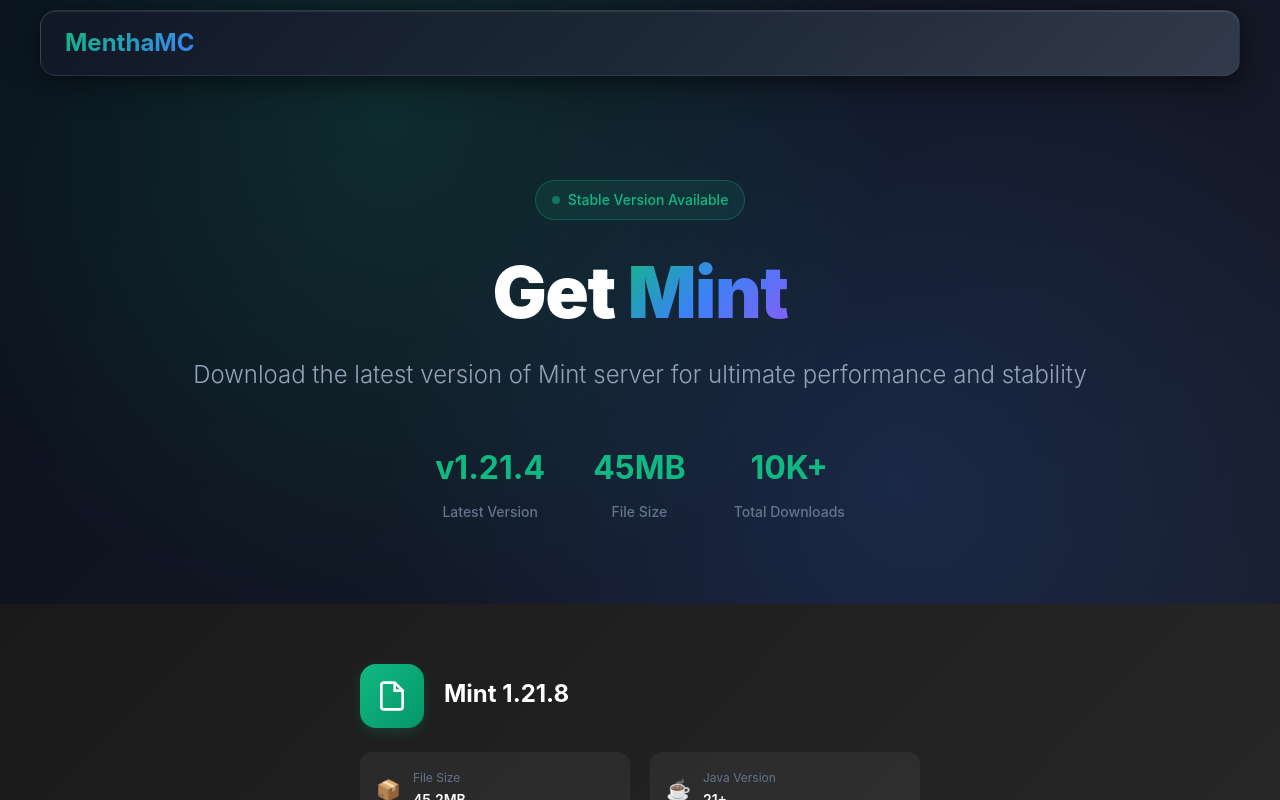
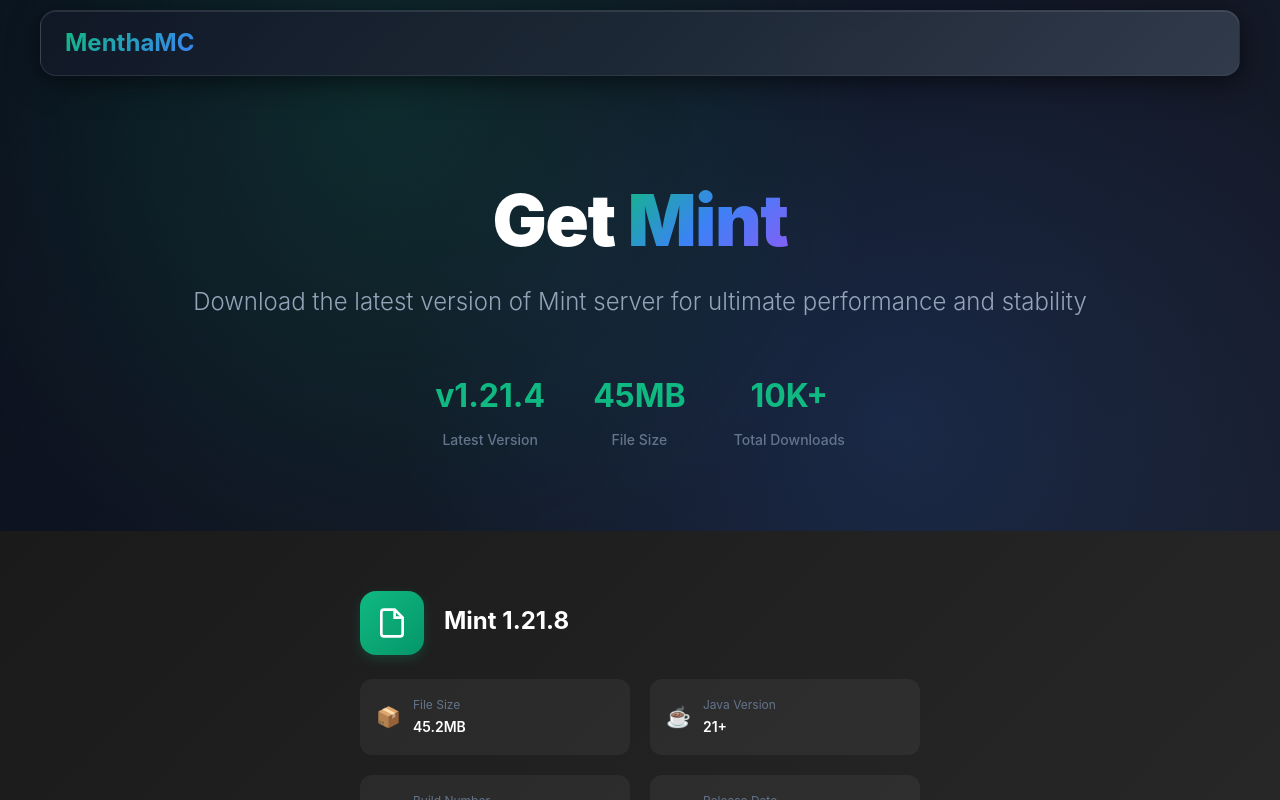
Before and after one commit to MenthaMC/menthamc.com, a Vue app: page /download in a window 1280 px wide. Built offline with nearby package versions, Linux system fonts and the light colour scheme.

Commit message:
删除多余的组件

```diff
--- a/src/components/download/DownloadHero.vue
+++ b/src/components/download/DownloadHero.vue
@@ -2,10 +2,7 @@
   <section class="hero-section">
     <div class="hero-container">
       <div class="hero-content">
-        <div class="status-badge">
           <div class="badge-dot"></div>
-          <span>{{ $t('download.status') }}</span>
-        </div>
         <h1 class="hero-title">
           {{ $t('download.hero.title') }} <span class="brand-name">Mint</span>
         </h1>
@@ -61,14 +58,6 @@
   font-size: 14px;
   font-weight: 500;
   margin-bottom: 32px;
-}
-
-.badge-dot {
-  width: 8px;
-  height: 8px;
-  background: #10b981;
-  border-radius: 50%;
-  animation: pulse 2s infinite;
 }
 
 @keyframes pulse {
--- a/src/locales/en-US.ts
+++ b/src/locales/en-US.ts
@@ -111,7 +111,6 @@
         }
       },
       download: {
-        title: 'Download Page Translation',
         items: {
           title: 'Download Title',
           subtitle: 'Download Subtitle',
@@ -459,7 +458,7 @@
       privacy: 'Privacy Policy',
       terms: 'Terms of Service'
     },
-    copyright: '© 2025 MenthamC All rights reserved.',
+    copyright: '© 2025 MenthaMC All rights reserved.',
     note: 'This project is based on open source license and is not affiliated with Mojang Studios.'
   },
   // Common Components
--- a/src/locales/zh-CN.ts
+++ b/src/locales/zh-CN.ts
@@ -295,7 +295,6 @@
   },
   // 下载页面
   download: {
-    status: '稳定版本可用',
     hero: {
       title: '获取',
       subtitle: '下载最新版本的 Mint 服务端，体验极致性能和稳定性'
@@ -376,7 +375,7 @@
       privacy: '隐私政策',
       terms: '服务条款'
     },
-    copyright: '© 2025 MenthamC. 保留所有权利.',
+    copyright: '© 2025 MenthaMC. 保留所有权利.',
     note: '本项目基于开源协议，与 Mojang Studios 无关。'
   },
   // 项目卡片组件
```
